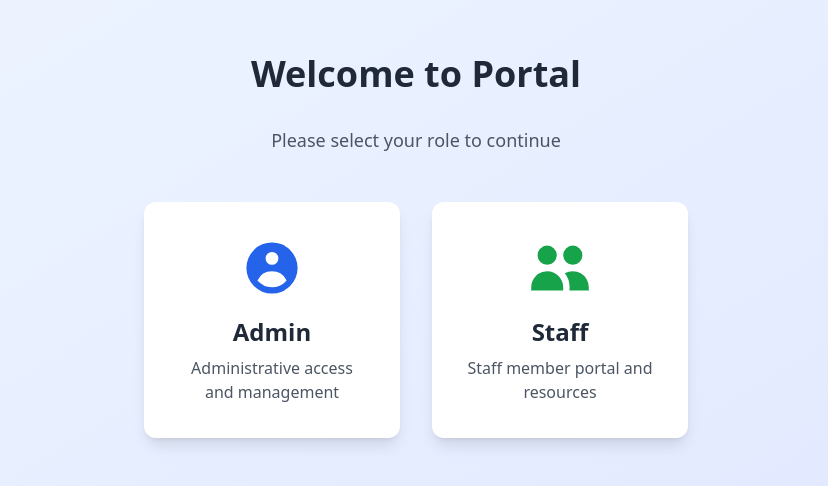
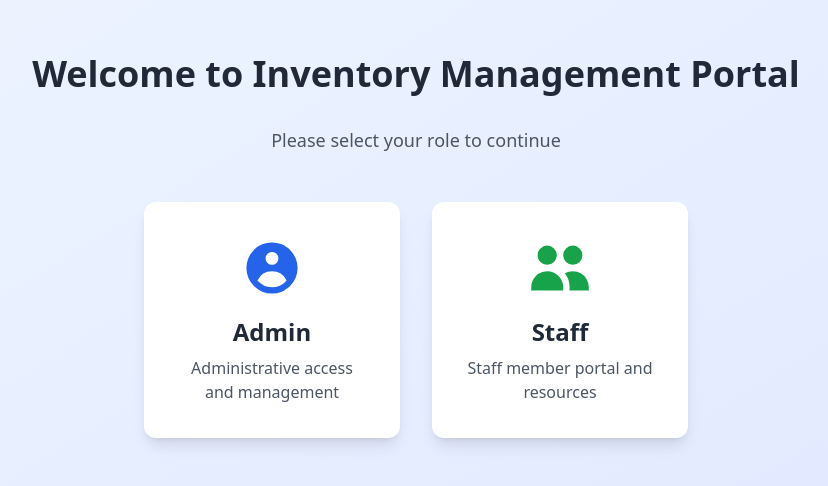
Before and after one commit to tanishkaaa-ai/inventory_management, a React (Create React App) app in the folder frontend/: page / in a window 1280 px wide. Shown: the part 154-640 px from the top of the page, without its empty margins (224-1052 px from the left). Built offline with nearby package versions, Linux system fonts and the light colour scheme.

Commit message:
Update Home.js

```diff
--- a/frontend/src/components/Home.js
+++ b/frontend/src/components/Home.js
@@ -4,7 +4,7 @@
   return (
     <div className="min-h-screen bg-gradient-to-br from-blue-50 to-indigo-100 flex items-center justify-center p-4">
       <div className="text-center">
-        <h1 className="text-4xl font-bold text-gray-800 mb-8">Welcome to Portal</h1>
+        <h1 className="text-4xl font-bold text-gray-800 mb-8">Welcome to Inventory Management Portal</h1>
         <p className="text-gray-600 mb-12 text-lg">Please select your role to continue</p>
 
         <div className="flex flex-col sm:flex-row gap-8 justify-center">
```
